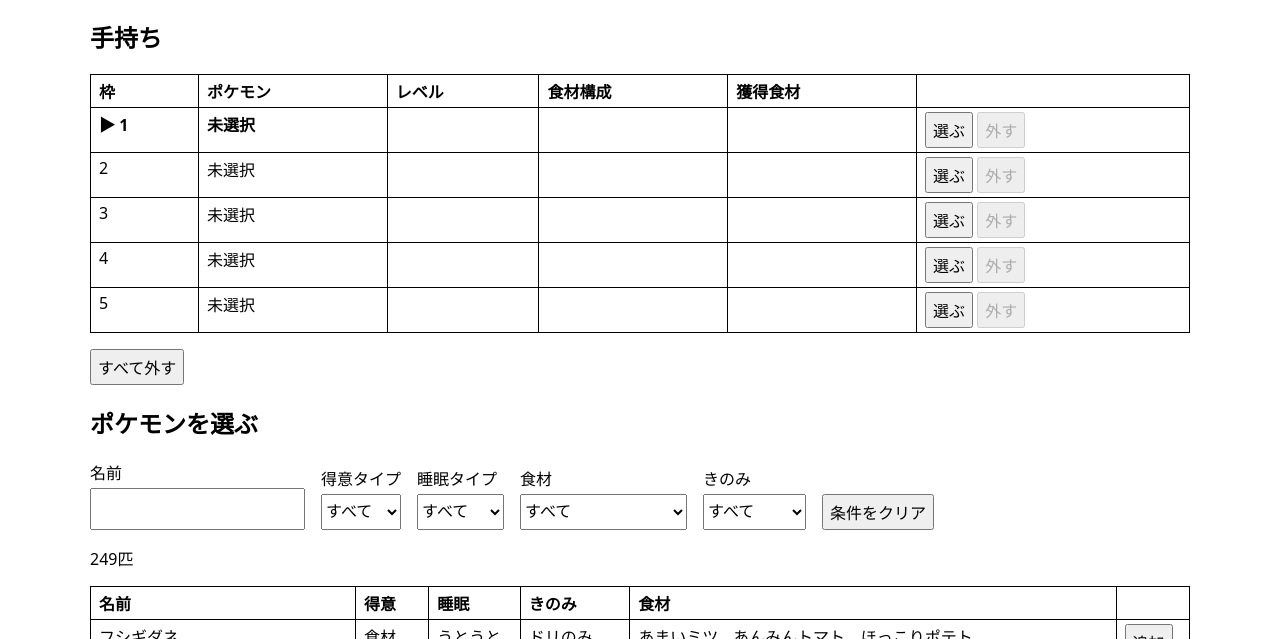
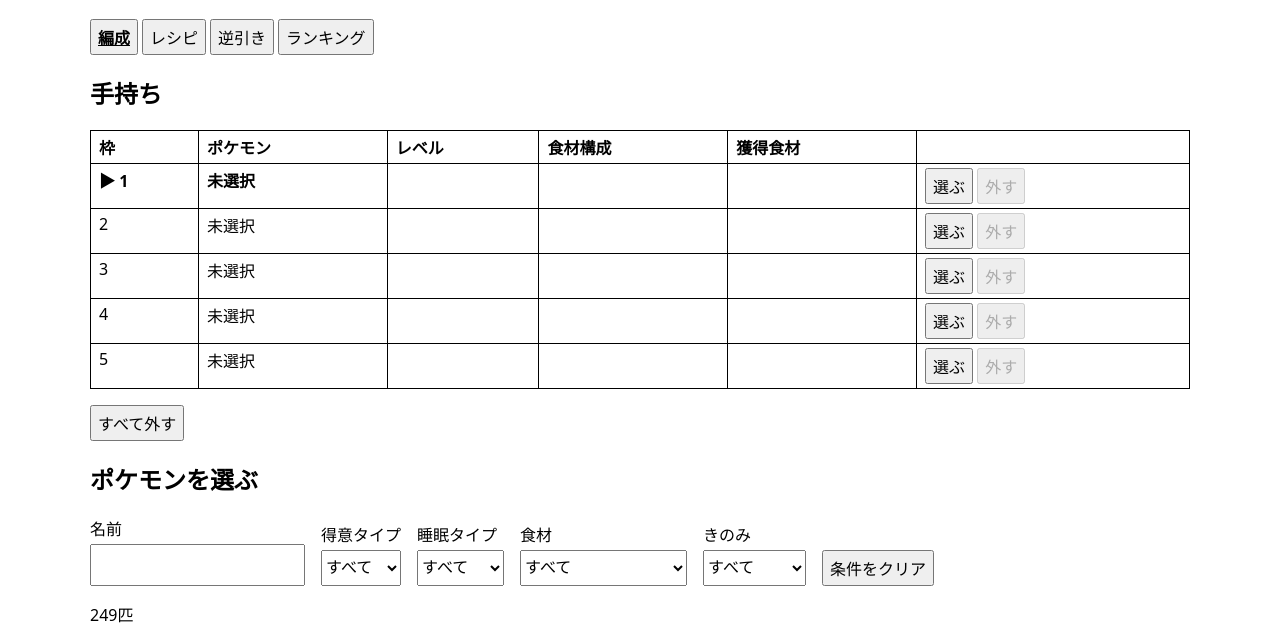
Before and after one commit to pppppu92/pksleep-recipes, a plain HTML site: page index.html in a window 1280 px wide. Shown: the part 86-725 px from the top of the page. Drawn offline with Linux system fonts and the light colour scheme.

Commit message:
Switch sections with feature tabs
Co-Authored-By: Claude Fable 5.2 <noreply@anthropic.com>

```diff
--- a/index.html
+++ b/index.html
@@ -19,6 +19,8 @@ select, input, button { font-size: 16px; min-height: 36px; }
 summary { cursor: pointer; padding: 8px 0; }
 details details { margin-left: 16px; }
 .row-buttons { display: flex; flex-wrap: wrap; gap: 4px; }
+.tabs { display: flex; flex-wrap: wrap; gap: 4px; margin-bottom: 8px; }
+.tabs button[aria-pressed="true"] { font-weight: bold; text-decoration: underline; }
 </style>
 </head>
 <body>
@@ -33,7 +35,7 @@ const LEVELS = [1, 30, 60];
 const SLOT_COUNT = 5;
 const EPS = 1e-9;
 
-let state = { team: Array(SLOT_COUNT).fill(null), active: 0, days: 1 };
+let state = { team: Array(SLOT_COUNT).fill(null), active: 0, days: 1, tab: 0 };
 
 // ---- Pure helpers (no DOM) ----
 
@@ -118,6 +120,7 @@ function loadState() {
     });
     if (Number.isInteger(saved.active) && saved.active >= 0 && saved.active < SLOT_COUNT) state.active = saved.active;
     if (Number.isInteger(saved.days) && saved.days >= 1) state.days = saved.days;
+    if (Number.isInteger(saved.tab) && saved.tab >= 0 && saved.tab < 4) state.tab = saved.tab;
   } catch (e) {
     // Unavailable or broken storage: start with an empty team
   }
@@ -396,18 +399,32 @@ function init() {
     field("種類", recCatSel), field("食材", recIngSel),
     el("label", { className: "check" }, recOkChk, "作れるものだけ"));
 
-  document.getElementById("main").replaceChildren(
-    sec("手持ち", teamBox, el("p", {}, clearAllBtn)),
-    sec("ポケモンを選ぶ", filters, pickCount, pickBox),
-    sec("食材合計", field("集計日数", daysIn), totalBox),
-    sec("レシピ", recFilters, recCount, recBox),
-    sec("レシピから逆引き",
+  const panels = [
+    el("div", {},
+      sec("手持ち", teamBox, el("p", {}, clearAllBtn)),
+      sec("ポケモンを選ぶ", filters, pickCount, pickBox),
+      sec("食材合計", field("集計日数", daysIn), totalBox)),
+    el("div", {}, sec("レシピ", recFilters, recCount, recBox)),
+    el("div", {}, sec("レシピから逆引き",
       el("div", { className: "filters" },
         field("種類", revCatSel), field("料理", revRecSel), field("レベル", revLvSel)),
-      revBox),
-    el("section", {}, el("details", {},
-      el("summary", { textContent: "食材獲得数ランキング（1日あたり・上位20）" }),
-      el("div", { className: "filters" }, field("レベル", rankLvSel)), rankBox)));
+      revBox)),
+    el("div", {}, sec("食材獲得数ランキング（1日あたり・上位20）",
+      el("div", { className: "filters" }, field("レベル", rankLvSel)), rankBox)),
+  ];
+  const tabButtons = ["編成", "レシピ", "逆引き", "ランキング"].map((name, i) =>
+    el("button", { type: "button", textContent: name, onclick: () => showTab(i) }));
+  const tabBar = el("nav", { className: "tabs" }, ...tabButtons);
+
+  function showTab(i) {
+    state.tab = i;
+    panels.forEach((panel, index) => { panel.hidden = (index !== i); });
+    tabButtons.forEach((btn, index) => btn.setAttribute("aria-pressed", String(index === i)));
+    saveState();
+  }
+
+  document.getElementById("main").replaceChildren(tabBar, ...panels);
+  showTab(state.tab);
 
   fillSelect(specSel, sortedUnique(D.pokemon.map(p => p.specialty)));
   fillSelect(sleepSel, sortedUnique(D.pokemon.map(p => p.sleep)));
```
